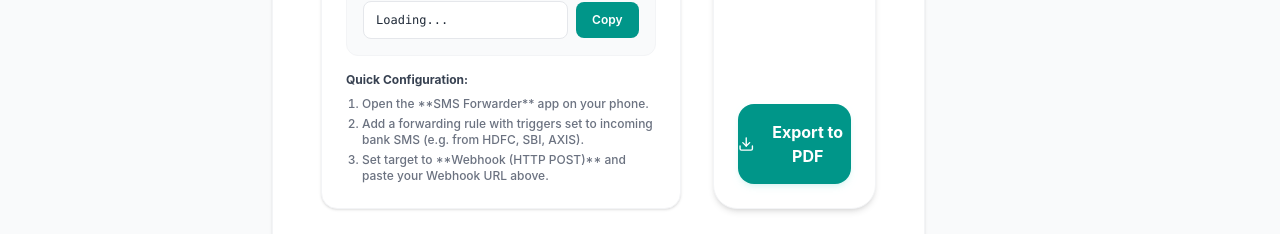
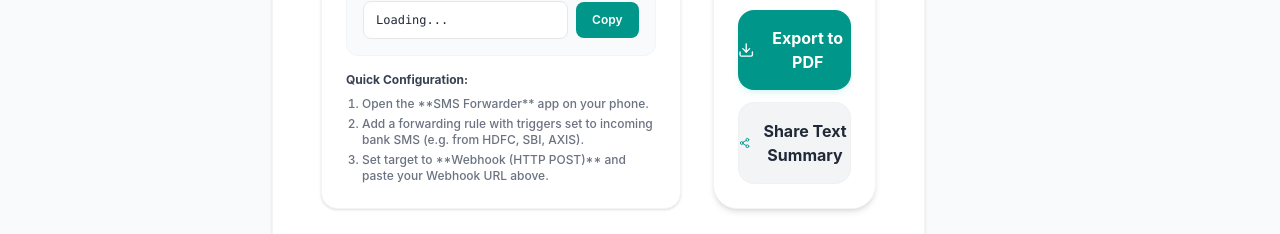
Before and after one commit to shreyas494/expense-tracker, a React (Vite) app in the folder frontend/: page /reports in a window 1280 px wide. Shown: the part 1316-1550 px from the top of the page. Built offline with nearby package versions, Linux system fonts and the light colour scheme; no server answers.

Commit message:
Implement Share Text Summary button with Web Share API and Clipboard fallback

```diff
--- a/frontend/src/pages/ReportsPage.jsx
+++ b/frontend/src/pages/ReportsPage.jsx
@@ -1,7 +1,7 @@
 import React, { useState, useMemo, useEffect } from 'react'
 import { useOutletContext } from 'react-router-dom'
 import { motion, AnimatePresence } from 'framer-motion'
-import { FileText, FileSpreadsheet, Download, Calendar, ArrowUpRight, ArrowDownRight, PiggyBank, RefreshCw, CheckCircle, Smartphone, Copy } from 'lucide-react'
+import { FileText, FileSpreadsheet, Download, Calendar, ArrowUpRight, ArrowDownRight, PiggyBank, RefreshCw, CheckCircle, Smartphone, Copy, Share2 } from 'lucide-react'
 import axios from 'axios'
 
 const API_BASE = `${import.meta.env.VITE_API_URL || 'http://localhost:4000'}/api`
@@ -143,6 +143,46 @@ const ReportsPage = () => {
       setIsExporting(false)
     }
   }
+
+  const handleShareText = async () => {
+    try {
+      const dateObj = new Date(selectedDate)
+      const options = { weekday: 'long', year: 'numeric', month: 'long', day: 'numeric' }
+
+      const dateFormatted = isNaN(dateObj.getTime())
+        ? selectedDate
+        : timeframe === 'daily'
+          ? dateObj.toLocaleDateString('en-IN', options)
+          : timeframe === 'monthly'
+            ? dateObj.toLocaleDateString('en-IN', { year: 'numeric', month: 'long' })
+            : `Week of ${dateObj.toLocaleDateString('en-IN', { year: 'numeric', month: 'long', day: 'numeric' })}`
+
+      const title = `Financial ${timeframe.charAt(0).toUpperCase() + timeframe.slice(1)} Summary`
+
+      // WhatsApp and markdown friendly format
+      const shareText = `📊 *${title}*
+📅 *Period*: ${dateFormatted}
+----------------------------------
+💰 *Total Income*: ₹${previewMetrics.income.toFixed(2)}
+💸 *Total Expenses*: ₹${previewMetrics.expenses.toFixed(2)}
+----------------------------------
+⚖️ *Remaining Balance*: ₹${previewMetrics.savings.toFixed(2)}
+`
+
+      if (navigator.share) {
+        await navigator.share({
+          title: title,
+          text: shareText
+        })
+      } else {
+        await navigator.clipboard.writeText(shareText)
+        alert("Summary copied to clipboard! Paste it into WhatsApp or messages to share.")
+      }
+    } catch (err) {
+      console.error("Failed to share/copy summary:", err)
+    }
+  }
+
 
   return (
     <motion.div
@@ -397,6 +437,14 @@ const ReportsPage = () => {
                   </>
                 )}
               </button>
+
+              <button
+                onClick={handleShareText}
+                className="w-full flex items-center justify-center gap-2.5 py-4 rounded-2xl bg-gray-100 dark:bg-slate-800 text-gray-800 dark:text-gray-100 font-bold hover:bg-gray-200 dark:hover:bg-slate-700 active:scale-[0.98] transition-all cursor-pointer text-base border border-gray-200/30 dark:border-slate-800"
+              >
+                <Share2 className="w-5 h-5 text-teal-600" />
+                Share Text Summary
+              </button>
             </div>
           </div>
         </div>
```
